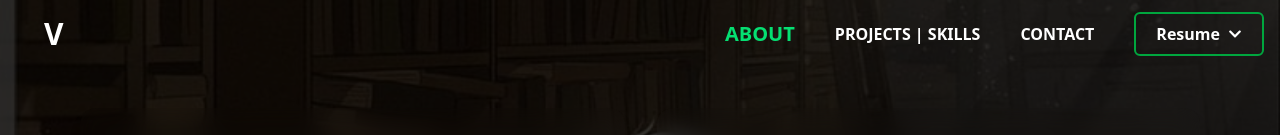
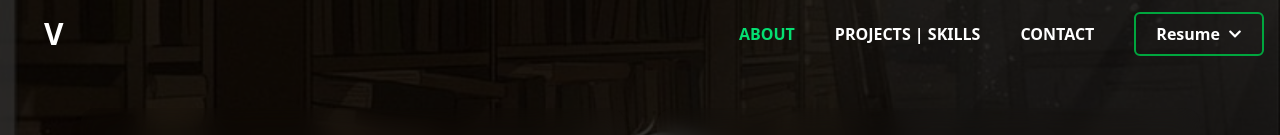
Before and after one commit to Vishalpatil0111/Portfolio, a React (Vite) app: page /about in a window 1280 px wide. Shown: the top 135 px of the page. Built offline with nearby package versions, Linux system fonts and the light colour scheme; a web font is replaced by a local one.

Commit message:
Update Navbar.jsx

```diff
--- a/src/assets/Navbar.jsx
+++ b/src/assets/Navbar.jsx
@@ -13,7 +13,7 @@ function Navbar() {
   const toggleMenu = () => setMenuOpen(!menuOpen);
 
   const linkClasses = (path) =>
-    `hover:text-green-400 transition-all ${currentPath === path ? 'text-green-400 text-xl' : ''}`;
+    `hover:text-green-400 transition-all ${currentPath === path ? 'text-green-400 text-md' : ''}`;
 
   useEffect(() => {
     const handleClickOutside = (e) => {
```
